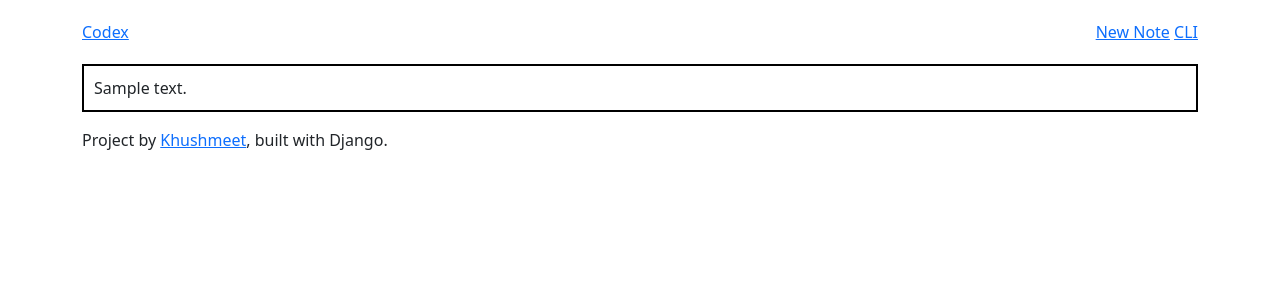
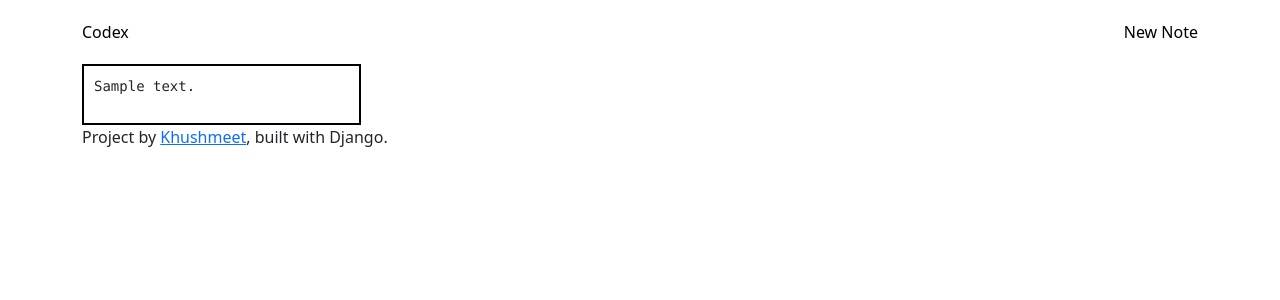
Before and after one commit to khushmeeet/codex, a Django app: page / in a window 1280 px wide. Shown: the top 300 px of the page. Run offline with Django 3.2, Linux system fonts and the light colour scheme; tables that the repository leaves empty hold one stand-in row (values such as "Sample post"); style sheets or scripts are compiled from the project's sources; some libraries are stand-ins or nearby versions.

Commit message:
super minimal, working front page

```diff
--- a/main/static/css/style.scss
+++ b/main/static/css/style.scss
@@ -14,6 +14,13 @@ body {
 	}
 
 	a {
+		text-decoration: none;
+		color: black;
+
+		&:not(:first-child) {
+			margin-left: 15px;
+		}
+
 		img {
 			width: 40px;
 			height: 40px;
@@ -31,13 +38,13 @@ body {
 
 	div {
 		display: flex;
-		width: 30%;
-		flex-grow: 1;
+		width: 25%;
+		border: 2px black solid;
 
-		p {
+		pre {
 			padding: 10px;
-			border: 2px black solid;
-			flex: 1 1 auto;
+			width: 100%;
+			word-break: break-word;
 		}
 	}
 }
@@ -77,6 +84,7 @@ body {
 	margin-top: 10px;
 	border: none;
 	white-space: pre-wrap;
+	overflow-wrap: break-word;
 	&:focus {
 		outline: none;
 	}
--- a/main/templates/home.html
+++ b/main/templates/home.html
@@ -3,7 +3,7 @@
     <div id="sheet">
         {% for note in all_notes%}
             <div>
-                <p>{{ note.content }}</p>
+                <pre>{{ note.content }}</pre>
             </div>
         {% endfor %}
     </div>
--- a/main/views.py
+++ b/main/views.py
@@ -24,6 +24,8 @@ def new_note(request):
     if request.method == 'POST':
         form = NoteForm(request.POST)
         if form.is_valid():
+            print(repr(form.cleaned_data['content']))
+            print(form.cleaned_data['content'])
             note = Notes(
                 content=form.cleaned_data['content'],
                 source=form.cleaned_data['source'],
--- a/pyproject.toml
+++ b/pyproject.toml
@@ -9,7 +9,6 @@ license = "MIT"
 python = "^3.9"
 Django = "^3.2.4"
 
-django-crispy-forms = "^1.12.0"
 libsass = "^0.21.0"
 django-compressor = "^2.4.1"
 django-sass-processor = "^1.0.1"
--- a/templates/base.html
+++ b/templates/base.html
@@ -21,7 +21,6 @@
                     </a>
                     <div>
                         <a href="{% url 'new_note' %}">New Note</a>
-                        <a href="#">CLI</a>
                     </div>
                 </header>
                 {% block content %} {% endblock %}
```
